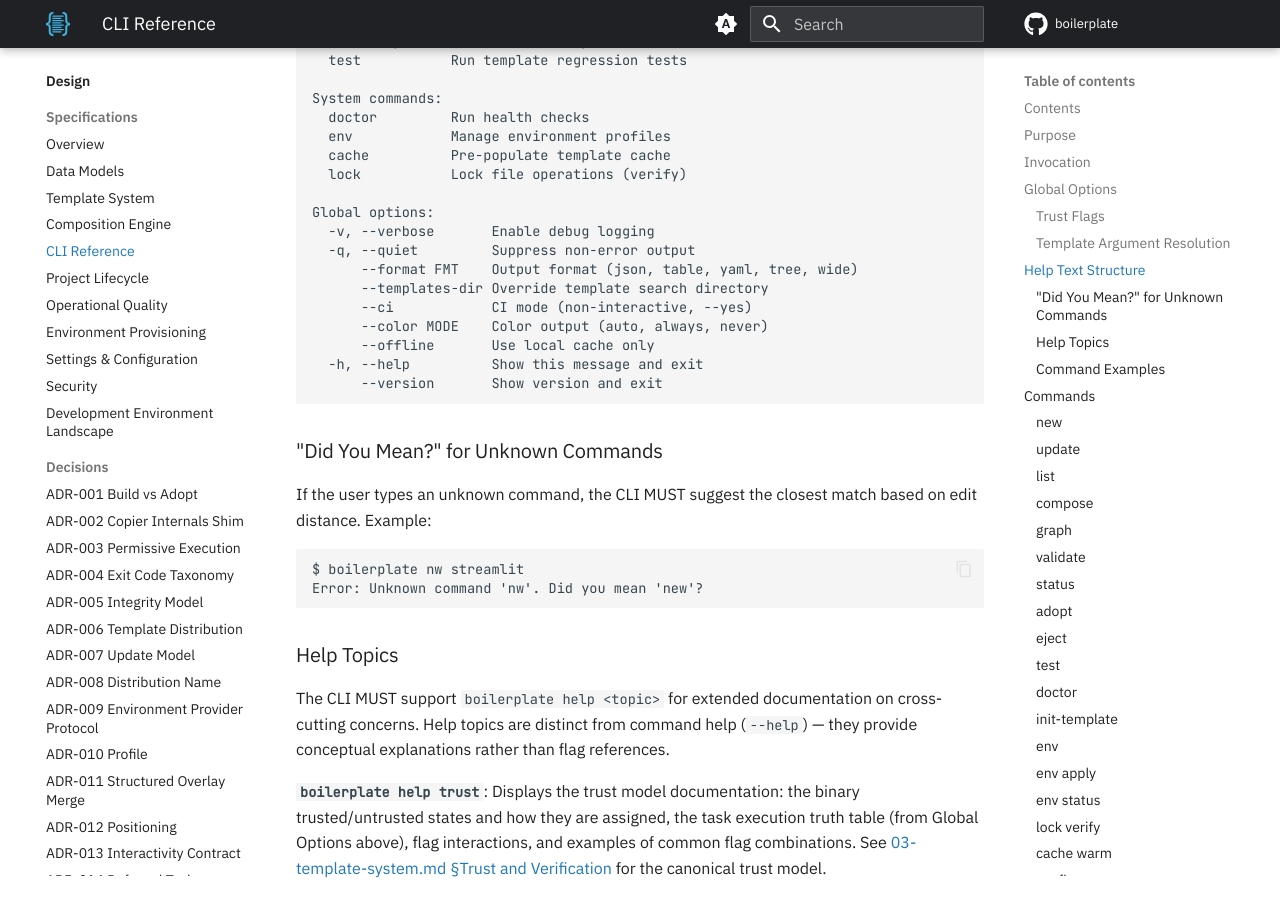
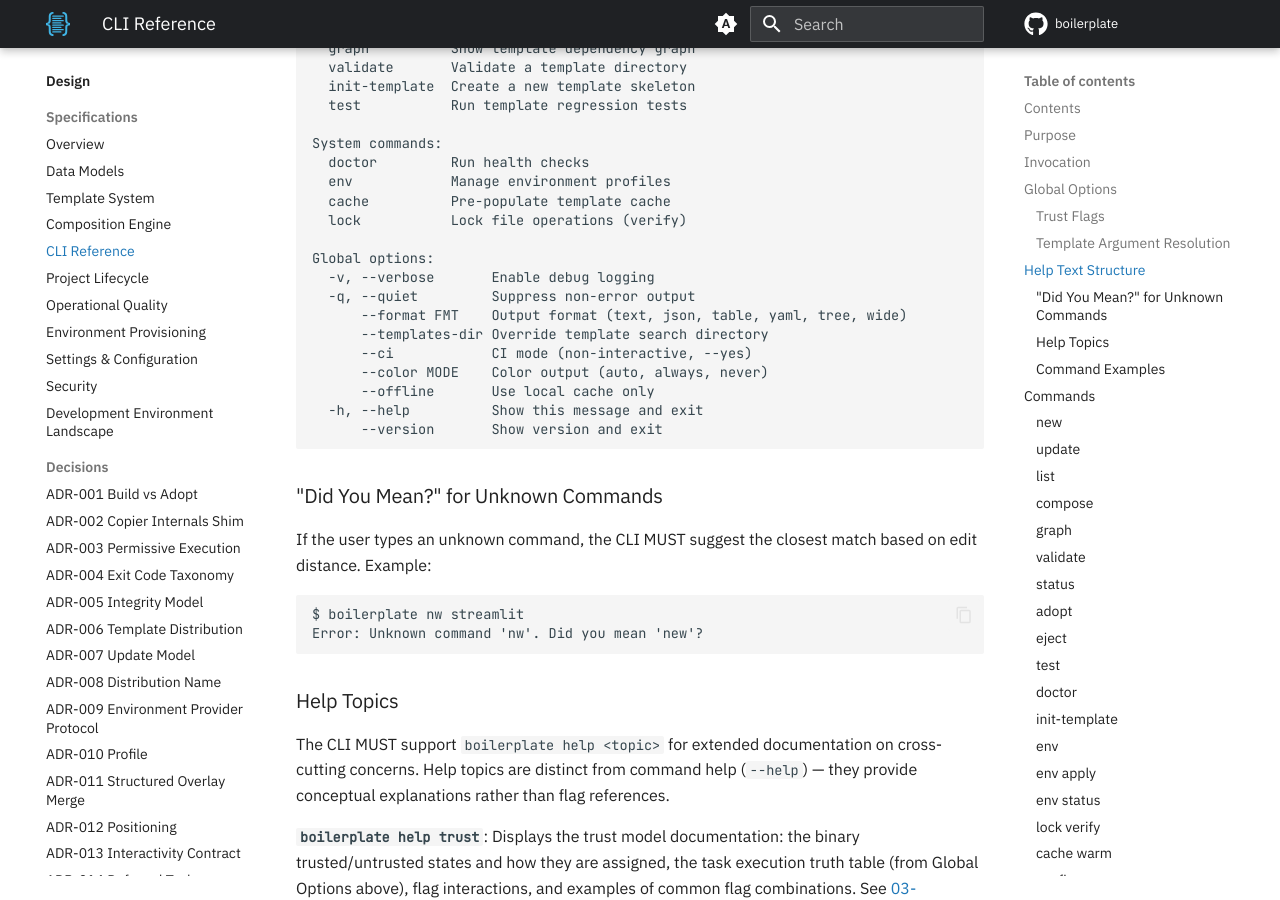
Before and after one commit to TheRealBillSiegler/boilerplate, an MkDocs documentation site: the page built from docs/design/05-cli-reference.md, in a window 1280 px wide and 900 px high, scrolled down 6188 px. Built offline with MkDocs 1.6.1 and Material for MkDocs 9.7.7, drawn with Linux system fonts in a browser that asks for light colours; comment, search, counter and statistics services are not loaded; the version menu is left out; some of the changed text lies outside the part shown.

Commit message:
fix(cli): say what each new option does in its help
`--dry-run` promised a file list it does not print, `--force` read like
Copier's defaults-plus-overwrite `-f`, `--non-interactive` hid its
failure mode, and `--format` did not name its JSON payload. Design 05
names `new`'s default format `text`, matching the option.

Co-Authored-By: Claude Fable 5.1 <noreply@anthropic.com>

```diff
--- a/docs/design/05-cli-reference.md
+++ b/docs/design/05-cli-reference.md
@@ -65,7 +65,7 @@ These options apply to all commands and MUST be processed before any subcommand.
 | `--help` | `-h` | flag | — | Print help text and exit |
 | `--version` | — | flag | — | Print version and exit |
 | `--templates-dir` | — | path | null | Override the template search directory for the command |
-| `--format` | — | enum | varies | Output format (command-dependent: `table`, `json`, `yaml`, `tree`, `wide`) |
+| `--format` | — | enum | varies | Output format (command-dependent: `text`, `table`, `json`, `yaml`, `tree`, `wide`) |
 | `--ci` | | flag | `false` | Convenience flag equivalent to `--non-interactive --yes`. Default: `false`. See `--ci` behavior below. Component flags inapplicable to a given command (e.g. `--non-interactive` on `eject` and `adopt`) are no-ops for that command. |
 | `--color` | — | enum | `auto` | Color output mode: `auto`, `always`, `never`. Default: `auto`. |
 | `--offline` | — | flag | `false` | Use only the local cache; do not attempt any network access for remote catalog sources. Default: `false`. |
@@ -110,7 +110,8 @@ The following flags govern execution of untrusted template content and are accep
 
 | Command | Supported Formats |
 | --- | --- |
-| `new`, `update`, `status`, `doctor`, `validate`, `init-template`, `env` | `table` (default), `json` |
+| `new` | `text` (default), `json` |
+| `update`, `status`, `doctor`, `validate`, `init-template`, `env` | `table` (default), `json` |
 | `list` | `table` (default), `json`, `wide` |
 | `compose` | `yaml` (default), `json` |
 | `graph` | `table` (default), `json`, `tree` |
@@ -168,7 +169,7 @@ System commands:
 Global options:
   -v, --verbose       Enable debug logging
   -q, --quiet         Suppress non-error output
-      --format FMT    Output format (json, table, yaml, tree, wide)
+      --format FMT    Output format (text, json, table, yaml, tree, wide)
       --templates-dir Override template search directory
       --ci            CI mode (non-interactive, --yes)
       --color MODE    Color output (auto, always, never)
```
Also changed, not shown: 1 other file.
